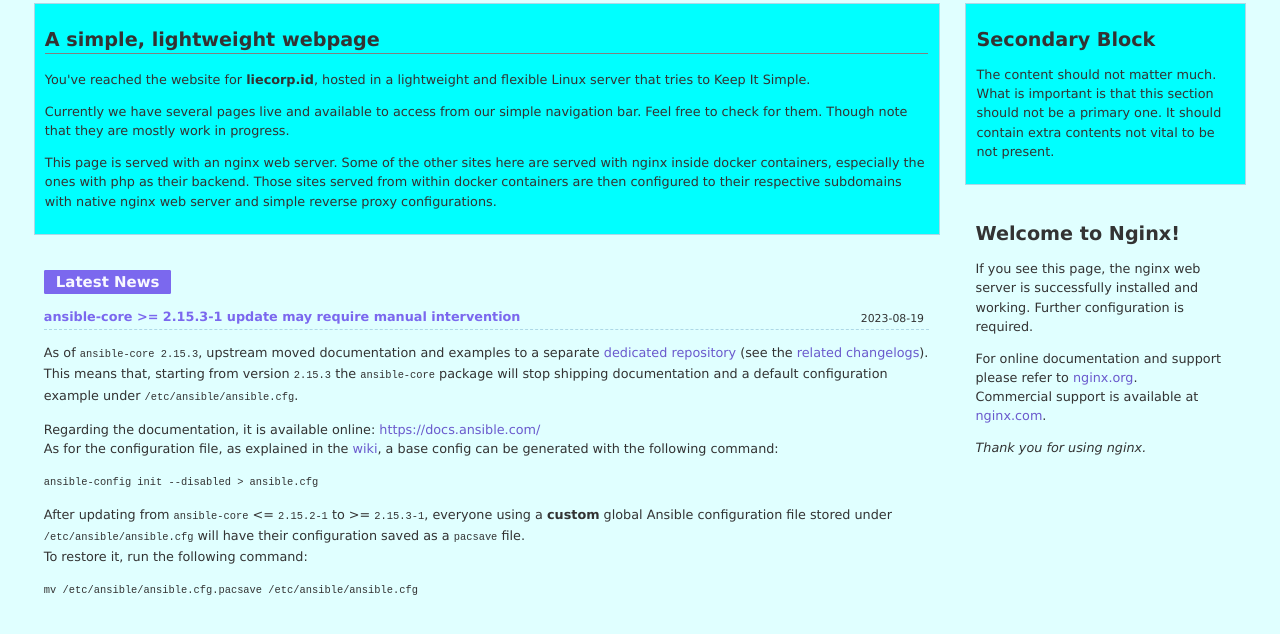
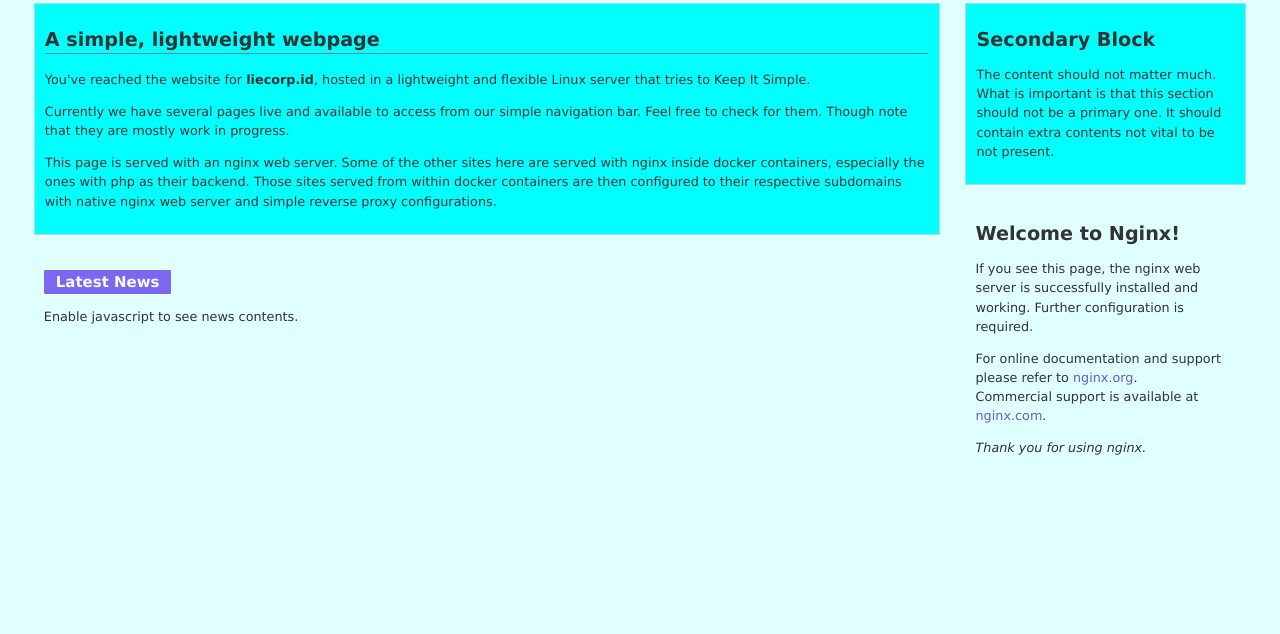
Before and after one commit to liecorp/public_html, a plain HTML site: page index.html in a window 1280 px wide. Shown: the part 82-716 px from the top of the page. Drawn offline with Linux system fonts and the light colour scheme.

Commit message:
removes a news item from index.html as it is served by javascript

```diff
--- a/index.html
+++ b/index.html
@@ -39,32 +39,7 @@
                 <!-- news section head end -->
 
                 <!-- news section object start -->
-                <div>
-                    <!-- news section object head start -->
-                    <h4 class="content-news-head">
-                        <a href="/news/ansible-core-2153-1-update-may-require-manual-intervention/" title="View full article: ansible-core &gt;= 2.15.3-1 update may require manual intervention">
-                            ansible-core &gt;= 2.15.3-1 update may require manual intervention
-                        </a>
-                    </h4>
-                    <!-- news section object head end -->
-
-                    <!-- news section object head timestamp start -->
-                    <p class="content-timestamp">2023-08-19</p>
-                    <!-- news section object head timestamp end -->
-
-                    <!-- news section object body start -->
-                    <div class="content-news-body">
-                        <p>As of <code>ansible-core 2.15.3</code>, upstream moved documentation and examples to a separate <a href="https://github.com/ansible/ansible-documentation">dedicated repository</a> (see the <a href="https://github.com/ansible/ansible/blob/v2.15.3/changelogs/CHANGELOG-v2.15.rst#minor-changes">related changelogs</a>).<br />
-                        This means that, starting from version <code>2.15.3</code> the <code>ansible-core</code> package will stop shipping documentation and a default configuration example under <code>/etc/ansible/ansible.cfg</code>.</p>
-                        <p>Regarding the documentation, it is available online: <a href="https://docs.ansible.com/">https://docs.ansible.com/</a><br />
-                        As for the configuration file, as explained in the <a href="https://wiki.archlinux.org/title/Ansible#Configuration">wiki</a>, a base config can be generated with the following command:</p>
-                        <p><code>ansible-config init --disabled &gt; ansible.cfg</code></p>
-                        <p>After updating from <code>ansible-core</code> &lt;= <code>2.15.2-1</code> to &gt;= <code>2.15.3-1</code>, everyone using a <strong>custom</strong> global Ansible configuration file stored under <code>/etc/ansible/ansible.cfg</code> will have their configuration saved as a <code>pacsave</code> file.<br />
-                        To restore it, run the following command:</p>
-                        <p><code>mv /etc/ansible/ansible.cfg.pacsave /etc/ansible/ansible.cfg</code></p>
-                    </div>
-                    <!-- news section object body end -->
-                </div>
+                <div id="newsItems">Enable javascript to see news contents.</div>
                 <!-- news section object end -->
             </div>
             <!-- news section end -->
```
